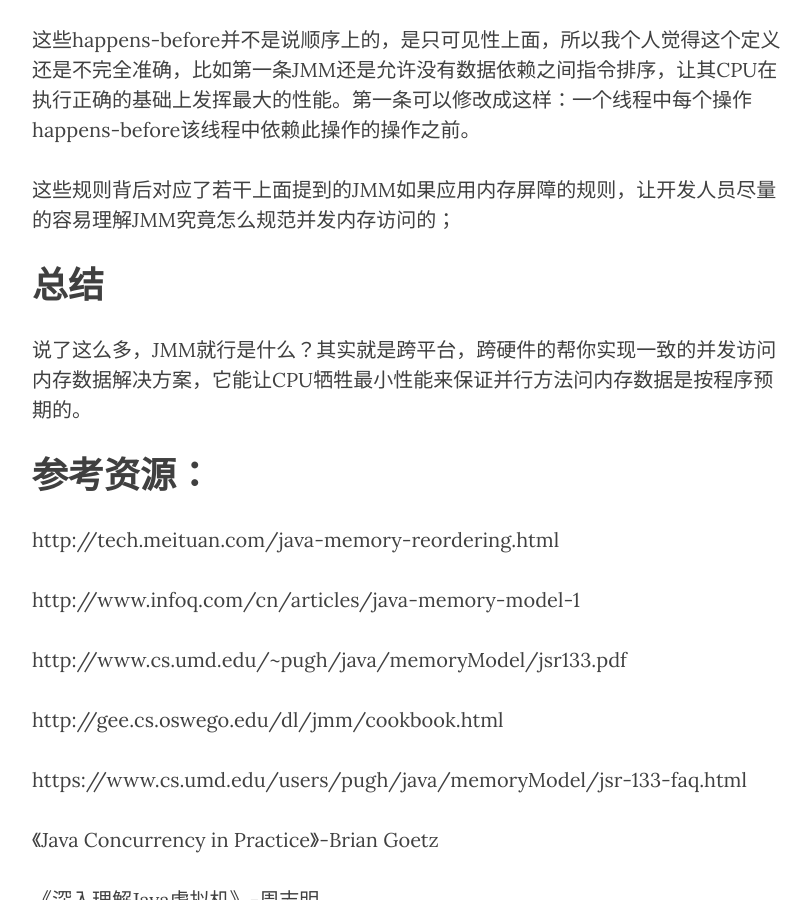
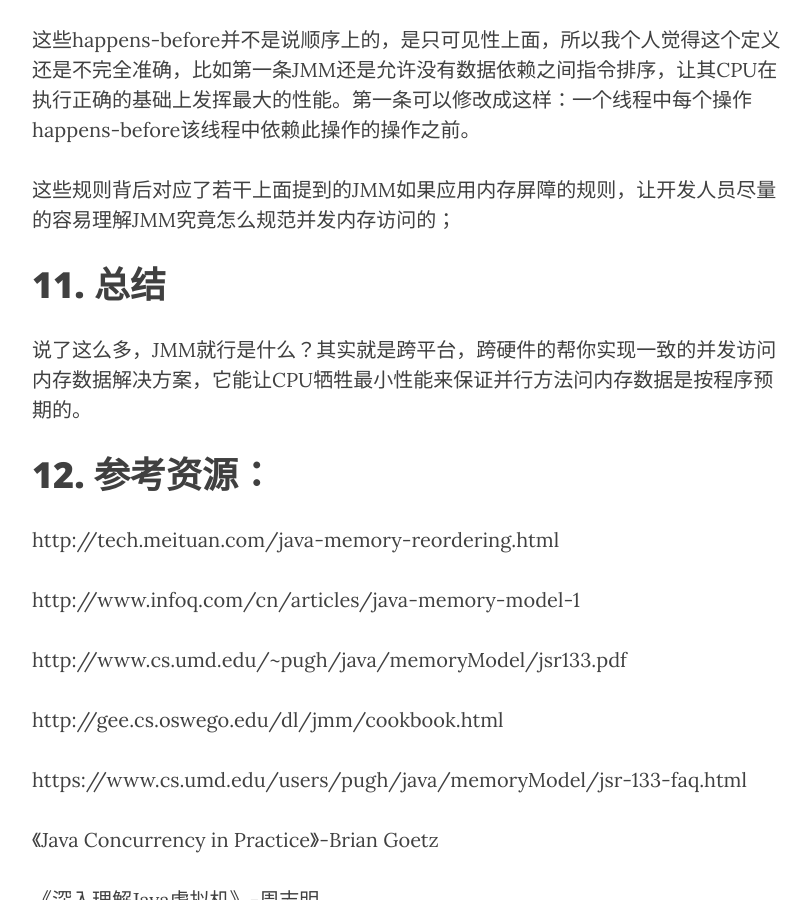
Before and after one commit to ryanwli/ryanwli.github.io, a Jekyll site: the page built from _posts/2016-08-20-jmm.md, in a window 1280 px wide and 900 px high, scrolled down 16669 px. Shown: the whole window, without its empty margins (233-1043 px from the left). Built offline with Jekyll 4.4.1, drawn with Linux system fonts in a browser that asks for light colours; nearby versions of some CDN libraries.

Commit message:
完成jmm coding

```diff
--- a/_posts/2016-08-20-jmm.md
+++ b/_posts/2016-08-20-jmm.md
@@ -571,7 +571,7 @@ protected final boolean tryRelease(int releases) {
 
 
 
-# 总结
+# 11. 总结
 
 说了这么多，JMM就行是什么？其实就是跨平台，跨硬件的帮你实现一致的并发访问内存数据解决方案，它能让CPU牺牲最小性能来保证并行方法问内存数据是按程序预期的。
 
@@ -579,7 +579,7 @@ protected final boolean tryRelease(int releases) {
 
 
 
-# 参考资源：
+# 12. 参考资源：
 
 http://tech.meituan.com/java-memory-reordering.html
 
```
